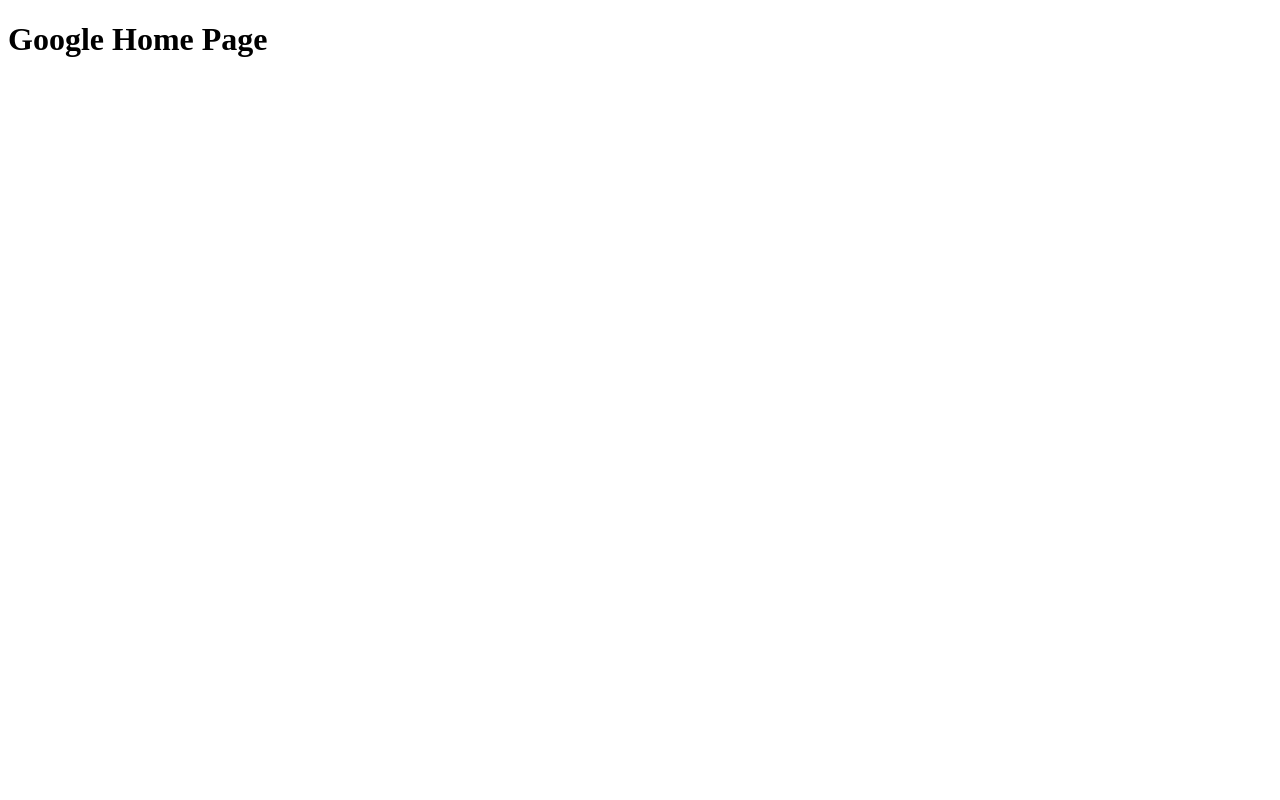
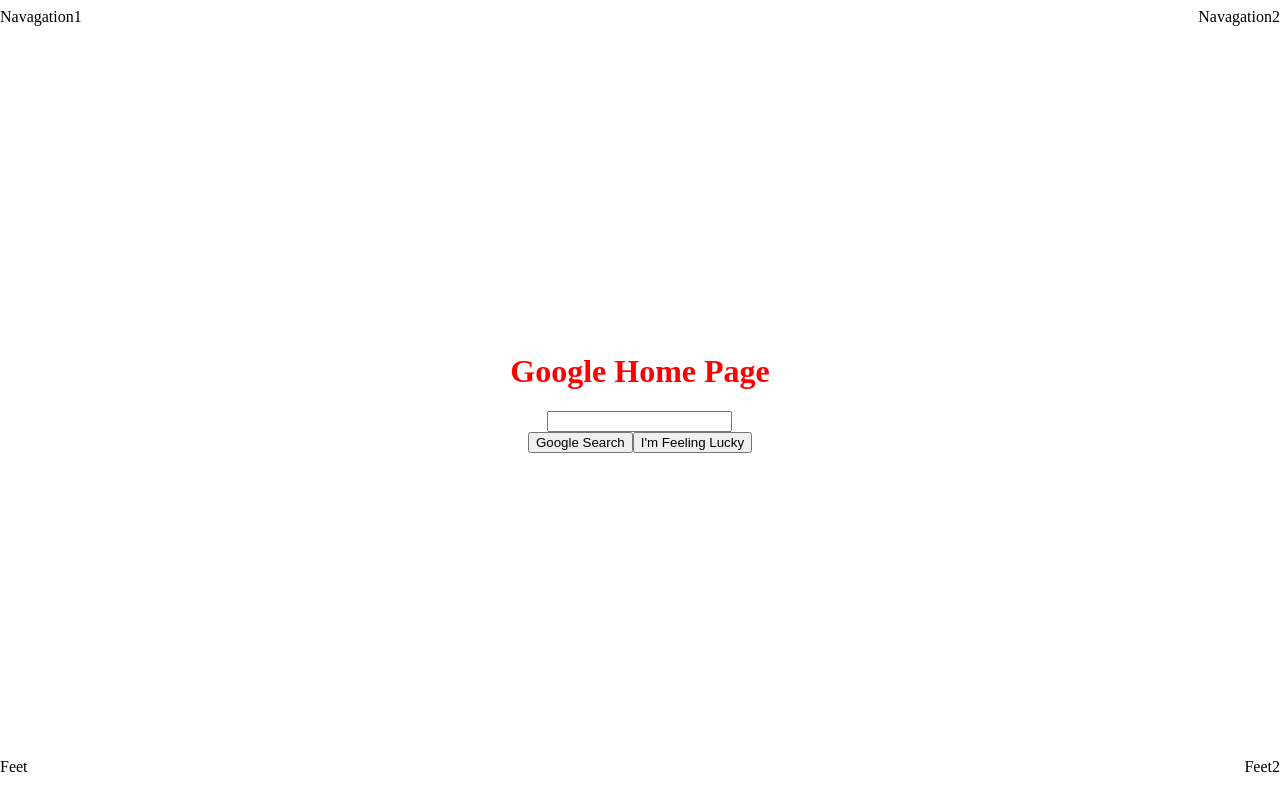
Before and after one commit to crook21/google-homepage-one, a plain HTML site: page index.html in a window 1280 px wide. Drawn offline with Linux system fonts and the light colour scheme.

Commit message:
rough google home page. needs to be fine tuned and sanded down.

```diff
--- a/index.html
+++ b/index.html
@@ -13,9 +13,33 @@
 </head>
 
 <body>
-    <h1>
-        Google Home Page
-    </h1>
+    <nav>
+        <div>Navagation1</div>
+        <div>Navagation2</div>
+    </nav>
+
+    <main>
+        <div id="logo">
+        <h1>
+            Google Home Page
+        </h1>
+        </div>
+        <div id="search";>
+            <input type="text">
+        </div>
+
+        <div id="input">
+        <button>Google Search</button>
+        <button>I'm Feeling Lucky</button>
+    </div>
+    </main>
+
+    <footer>
+        <div>Feet</div>
+        <div>Feet2</div>
+    </footer>
+
+
   <script src="script.js"></script>
 </body>
 </html>
--- a/style.css
+++ b/style.css
@@ -0,0 +1,34 @@
+
+body{
+    height: 96vh;
+    display:flex;
+    align-items:center;
+    justify-content:space-between;
+    flex-direction: column;
+}
+nav{
+    width: 100vw;
+    display:flex;
+    justify-content:space-between;
+}
+#logo{
+    display:flex;
+    justify-content:center;
+}
+#search{
+    display:flex;
+    justify-content:center;
+}
+#input{
+    display:flex;
+    justify-content:center;
+}
+footer{
+        width: 100vw;
+        display:flex;
+        justify-content:space-between;
+}
+h1{
+    color:red;
+
+}
```
